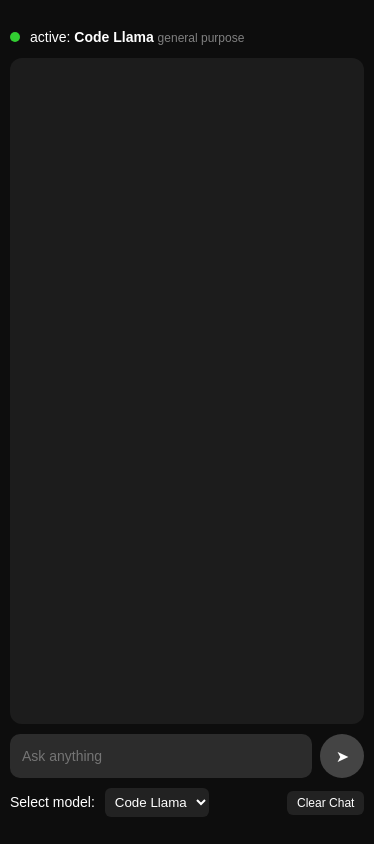
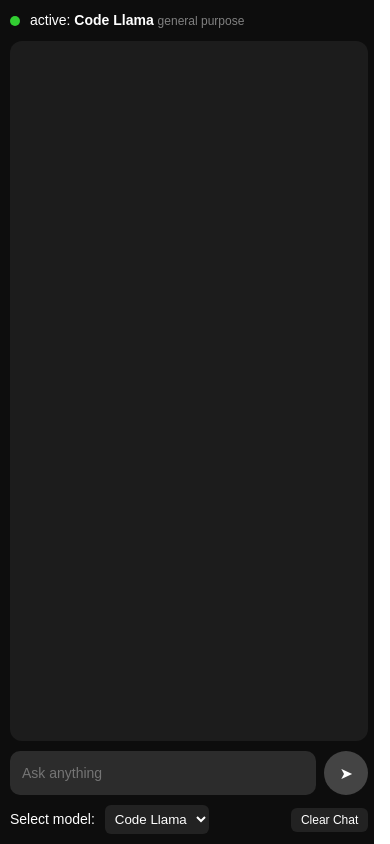
Before and after one commit to phani-tmp/Adabot, a React (Vite) app in the folder my-ada-app/: page / in a window 390 px wide. Built offline with nearby package versions, Linux system fonts and the light colour scheme.

Commit message:
fourth commit

```diff
--- a/my-ada-app/src/App.css
+++ b/my-ada-app/src/App.css
@@ -151,8 +151,8 @@ body, html {
   }
 
   .app-container {
-    height: 96vh;
-    width: 96vw;
+    height: 100vh;
+    width: 97vw;
     padding: 10px; /* Reduced padding for mobile */
     overflow: hidden;
   }
```
